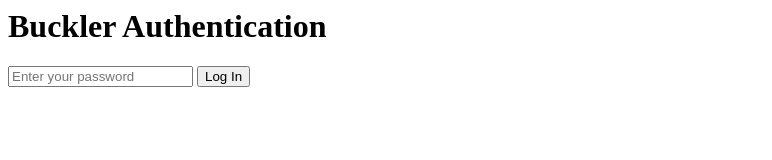
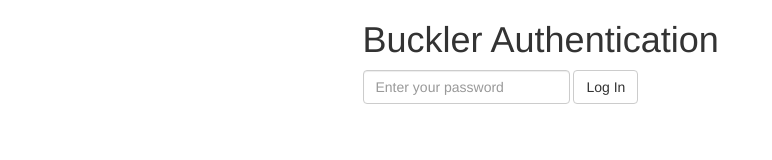
Before and after one commit to bitblit/Buckler, a website: page s3-basic-auth/src/challenge.html in a window 1280 px wide. Shown: the whole page, without its empty margins (0-772 px from the left). Drawn offline with nearby package versions, Linux system fonts and the light colour scheme.

Commit message:
Cleanup the challenge page

```diff
--- a/s3-basic-auth/src/challenge.html
+++ b/s3-basic-auth/src/challenge.html
@@ -2,24 +2,33 @@
 
 <head>
     <title>Buckler Authentication</title>
-    <link href="https://cdnjs.cloudflare.com/ajax/libs/twitter-bootstrap/3.3.7/css/bootstrap.css" type="text/css">
+    <meta charset="utf-8">
+    <meta http-equiv="X-UA-Compatible" content="IE=edge">
+    <meta name="viewport" content="width=device-width, initial-scale=1">
+
+    <link rel="stylesheet" href="https://cdnjs.cloudflare.com/ajax/libs/twitter-bootstrap/3.3.7/css/bootstrap.min.css">
+    <script src="https://cdnjs.cloudflare.com/ajax/libs/jquery/3.2.1/jquery.min.js" type="application/javascript" ></script>
+    <script src="https://cdnjs.cloudflare.com/ajax/libs/twitter-bootstrap/3.3.7/js/bootstrap.min.js" type="application/javascript" ></script>
+
 </head>
+
 <body>
-    <div id="showAuth">
-        <h1>Buckler Authentication</h1>
+    <div class="container">
+        <div class="row">
+            <div class="col-md-offset-3 col-md-6">
+                <h1>Buckler Authentication</h1>
 
-        <form id="loginForm">
-            <input type="password" placeholder="Enter your password" id="passwordField"/>
-            <button id="submit">Log In</button>
-        </form>
-
+                <form id="loginForm" class="form-inline">
+                    <div class="form-group">
+                        <input class="form-control" type="password" placeholder="Enter your password" id="passwordField"/>
+                        <button class="btn btn-default" id="submit">Log In</button>
+                    </div>
+                </form>
+            </div>
+        </div>
     </div>
-
-
 </body>
 
-<script src="https://cdnjs.cloudflare.com/ajax/libs/jquery/3.2.1/jquery.min.js" type="application/javascript" ></script>
-<script src="https://cdnjs.cloudflare.com/ajax/libs/twitter-bootstrap/3.3.7/js/bootstrap.min.js" type="application/javascript" ></script>
 
 <script>
 
```
Also changed, not shown: README.md.
